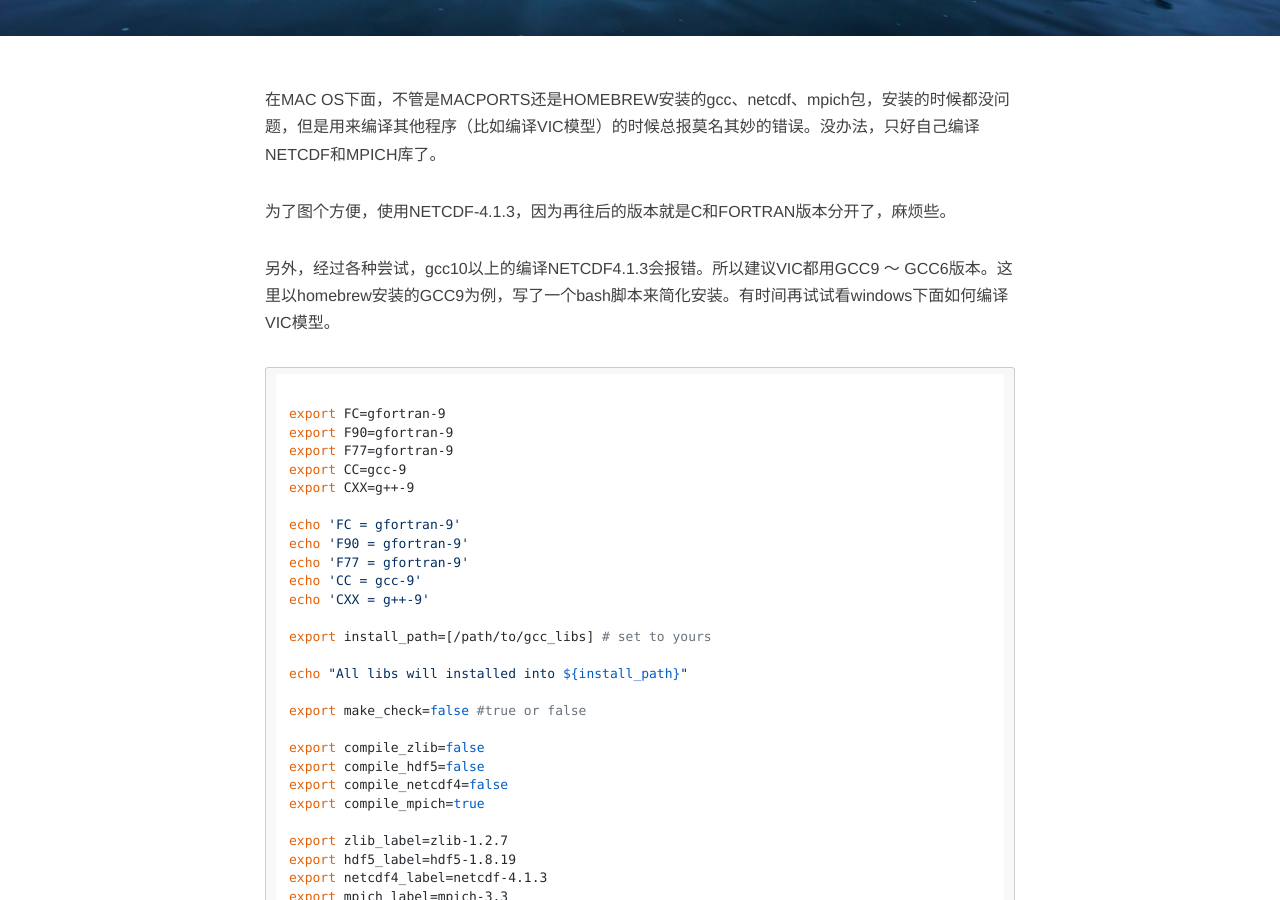
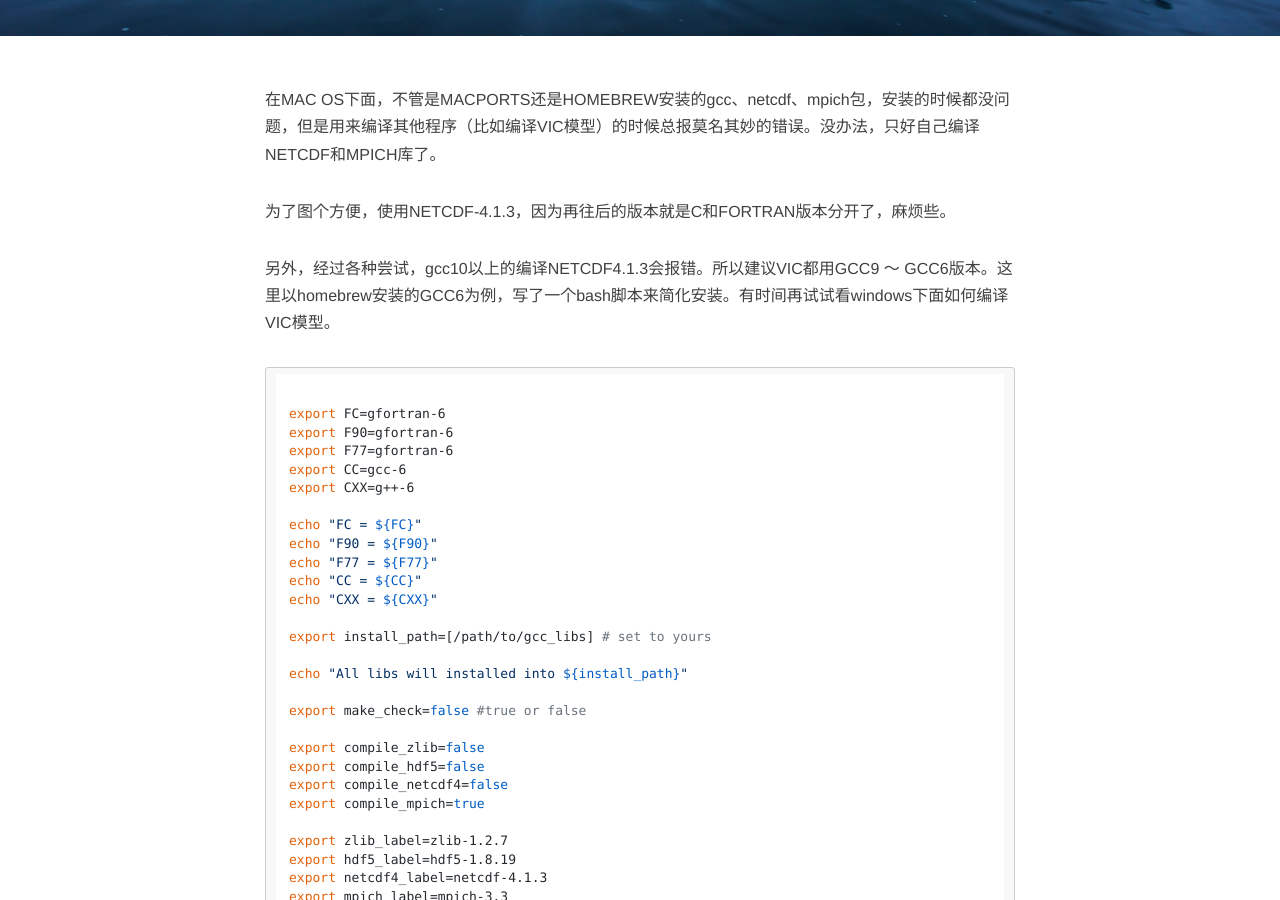
Before and after one commit to CryoECNU/cryoecnu.github.io, a Jekyll site: the page built from _posts/2021-10-09-编译NETCDF和MPICH.md, in a window 1280 px wide and 900 px high, scrolled down 398 px. Built offline with Jekyll 4.4.1, drawn with Linux system fonts in a browser that asks for light colours; nearby versions of some CDN libraries; comment, search, counter and statistics services are not loaded.

Commit message:
Update 2021-10-09-编译NETCDF和MPICH.md

````diff
--- a/_posts/2021-10-09-编译NETCDF和MPICH.md
+++ b/_posts/2021-10-09-编译NETCDF和MPICH.md
@@ -12,22 +12,22 @@ header-img: img/top.png    #这篇文章标题背景图片
 
 为了图个方便，使用NETCDF-4.1.3，因为再往后的版本就是C和FORTRAN版本分开了，麻烦些。
 
-另外，经过各种尝试，gcc10以上的编译NETCDF4.1.3会报错。所以建议VIC都用GCC9 ～ GCC6版本。这里以homebrew安装的GCC9为例，写了一个bash脚本来简化安装。有时间再试试看windows下面如何编译VIC模型。
+另外，经过各种尝试，gcc10以上的编译NETCDF4.1.3会报错。所以建议VIC都用GCC9 ～ GCC6版本。这里以homebrew安装的GCC6为例，写了一个bash脚本来简化安装。有时间再试试看windows下面如何编译VIC模型。
 
 
 ```
 
-export FC=gfortran-9
-export F90=gfortran-9
-export F77=gfortran-9
-export CC=gcc-9
-export CXX=g++-9
+export FC=gfortran-6
+export F90=gfortran-6
+export F77=gfortran-6
+export CC=gcc-6
+export CXX=g++-6
 
-echo 'FC  = gfortran-9'
-echo 'F90 = gfortran-9'
-echo 'F77 = gfortran-9'
-echo 'CC  = gcc-9'
-echo 'CXX = g++-9'
+echo "FC  = ${FC}"
+echo "F90 = ${F90}"
+echo "F77 = ${F77}"
+echo "CC  = ${CC}"
+echo "CXX = ${CXX}"
 
 export install_path=[/path/to/gcc_libs] # set to yours
 
````
